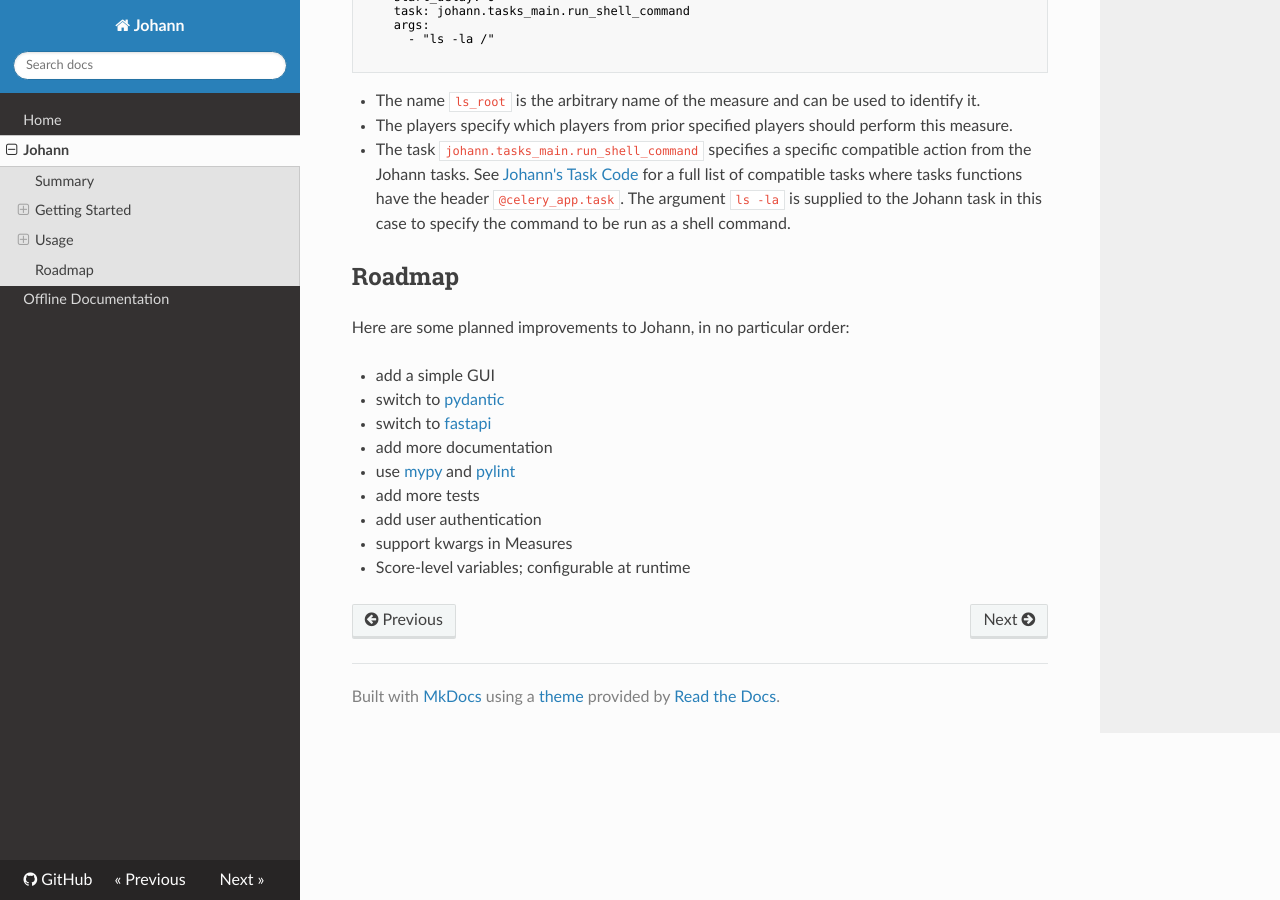
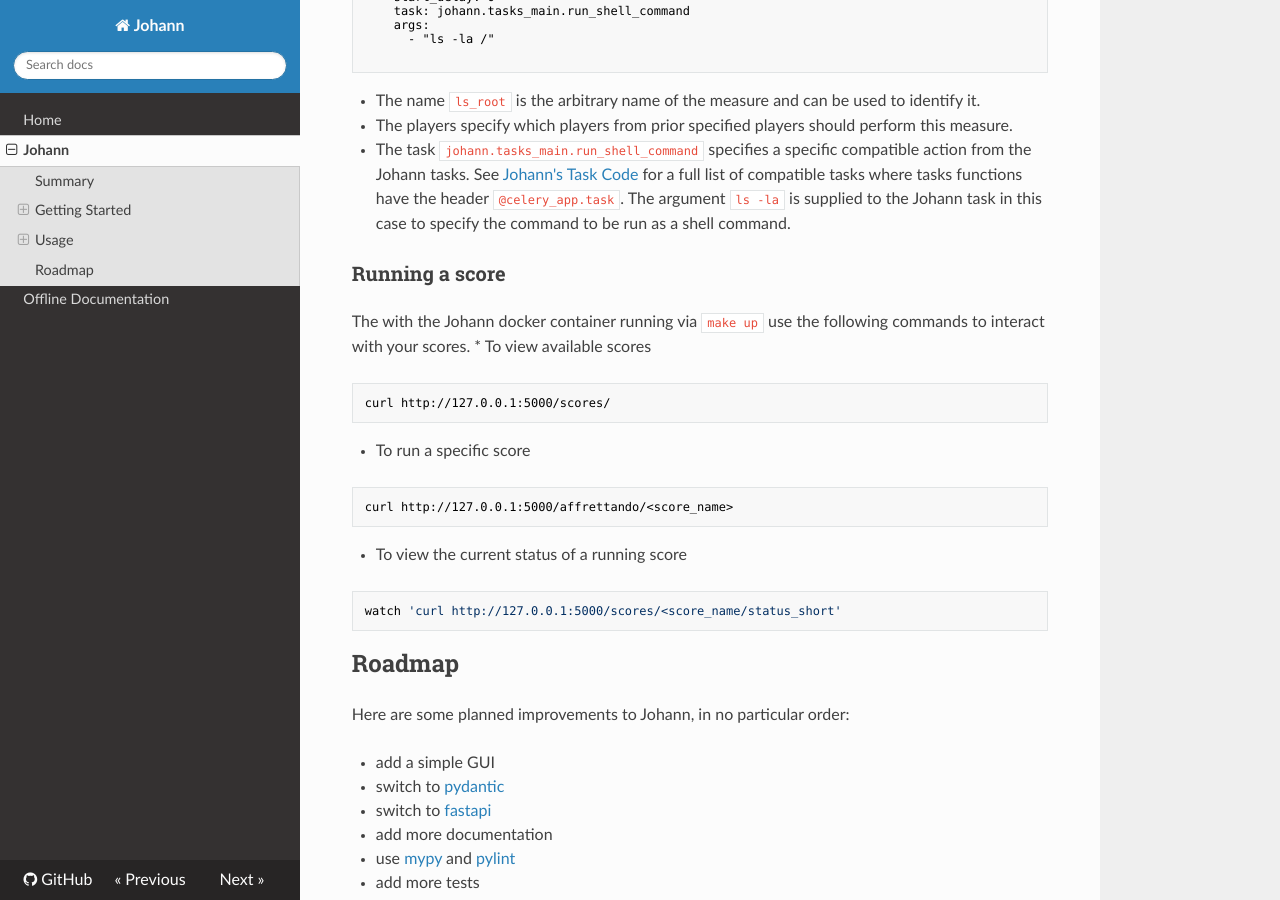
Before and after one commit to johannsdg/johannsdg.github.io, an MkDocs documentation site: the page built from docs/johann.md, in a window 1280 px wide and 900 px high, scrolled down 2030 px. Built offline with MkDocs 1.6.1, drawn with Linux system fonts in a browser that asks for light colours; nearby versions of some CDN libraries.

Commit message:
Update johann.md

````diff
--- a/docs/johann.md
+++ b/docs/johann.md
@@ -108,6 +108,22 @@
    for a full list of compatible tasks where tasks functions have the header `@celery_app.task`.
    The argument `ls -la` is supplied to the Johann task in this case to specify the command to be run as a shell command.
 
+### Running a score
+
+The with the Johann docker container running via `make up` use the following commands to interact with your scores.
+* To view available scores
+``` sh
+curl http://127.0.0.1:5000/scores/
+```
+* To run a specific score
+``` sh
+curl http://127.0.0.1:5000/affrettando/<score_name>
+```
+* To view the current status of a running score
+``` sh
+watch 'curl http://127.0.0.1:5000/scores/<score_name/status_short'
+```
+
 ## Roadmap
 
 Here are some planned improvements to Johann, in no particular order:
````
